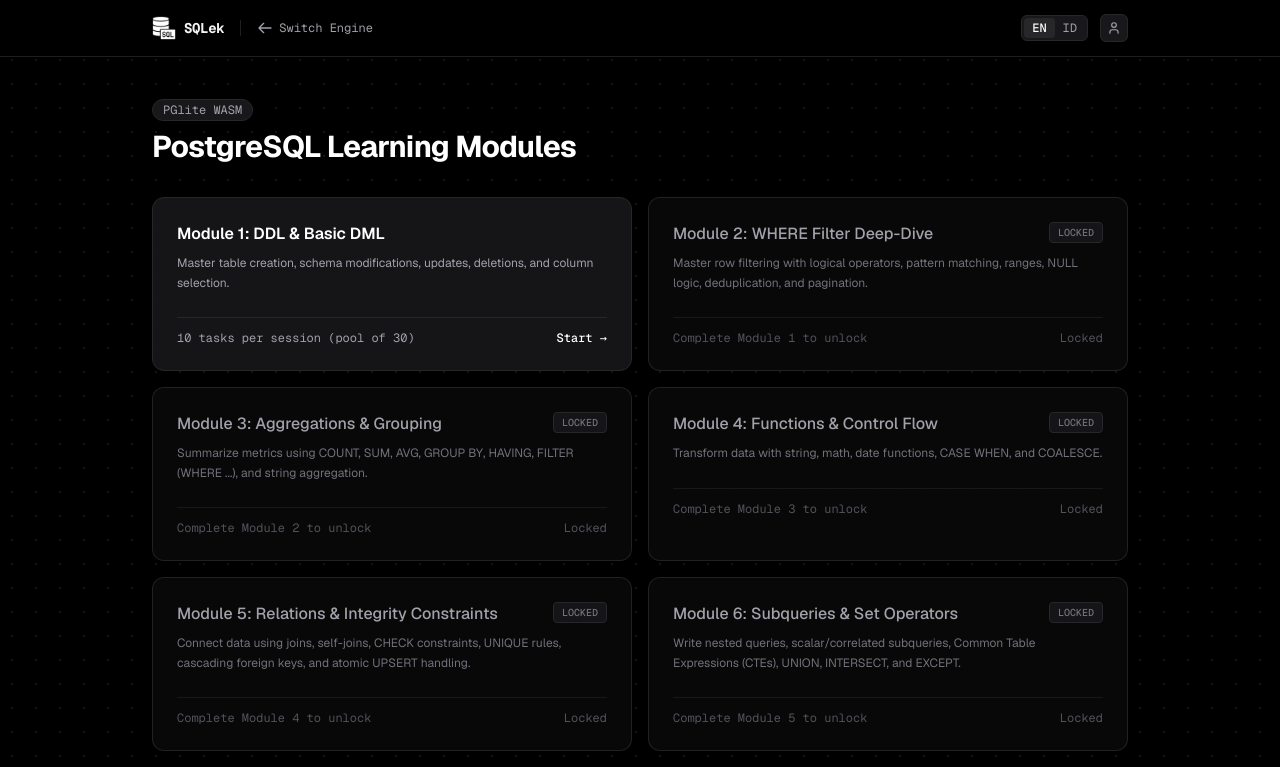
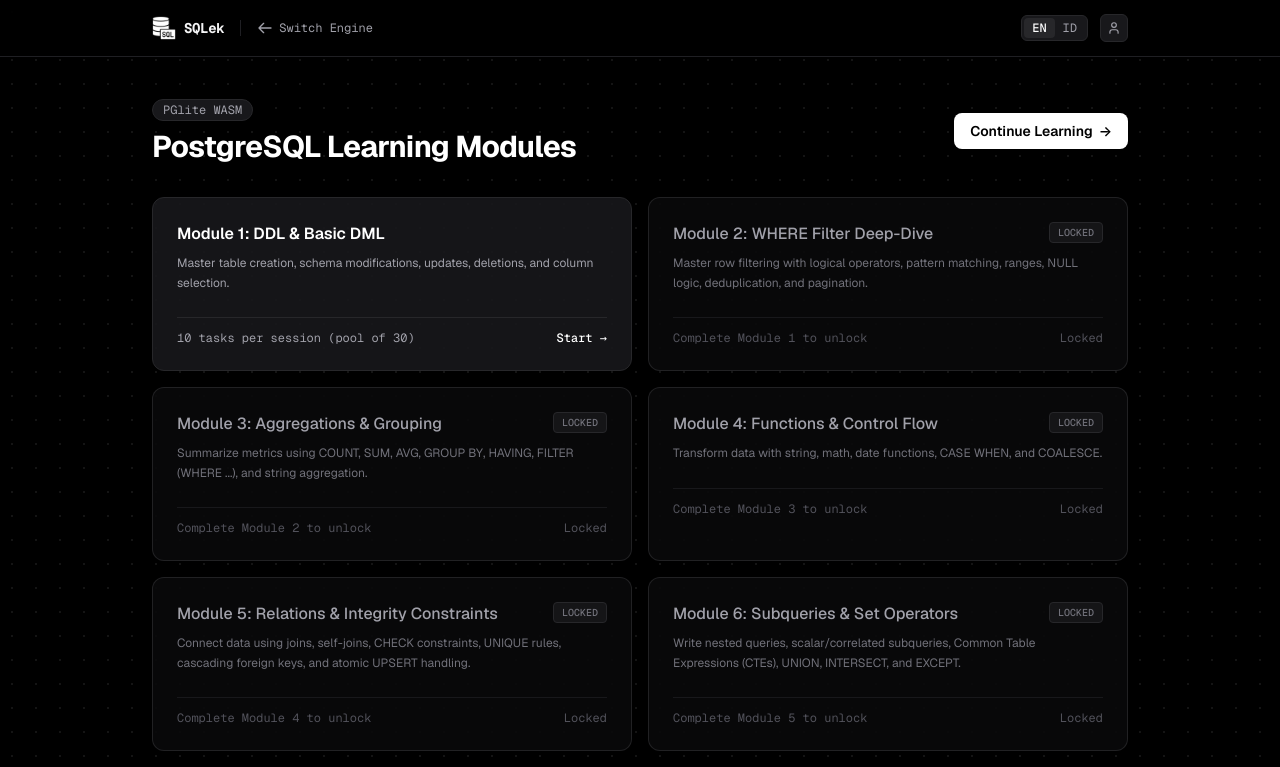
Before and after one commit to Permana721/SQLek, a SvelteKit app: page /1 in a window 1280 px wide. Shown: the top 767 px of the page. Built offline with nearby package versions, Linux system fonts and the light colour scheme.

Commit message:
refactor: add continue learning button and update module display

```diff
--- a/src/routes/[dbms]/+page.svelte
+++ b/src/routes/[dbms]/+page.svelte
@@ -1,8 +1,9 @@
 <script lang="ts">
 	import { page } from '$app/state';
+	import { goto } from '$app/navigation';
 	import { base } from '$app/paths';
 	import { MODULES } from '$lib/data/questions';
-	import { getProgress, clearProgress, isModuleUnlocked, isExamUnlocked, isAdminMode } from '$lib/data/progress';
+	import { getProgress, clearProgress, isModuleUnlocked, isExamUnlocked, isAdminMode, resolveResumePath } from '$lib/data/progress';
 	import UserMenu from '$lib/components/UserMenu.svelte';
 	import LanguageToggle from '$lib/components/LanguageToggle.svelte';
 	import Logo from '$lib/components/Logo.svelte';
@@ -68,13 +69,29 @@
 	</header>
 
 	<main class="max-w-5xl mx-auto px-4 sm:px-6 py-10 w-full flex-1">
-		<div class="mb-8">
-			<div class="inline-flex items-center gap-2 px-2.5 py-0.5 rounded-full bg-zinc-900 border border-zinc-800 text-zinc-400 text-xs font-mono mb-2">
-				<span>{dbms === 'postgres' ? 'PGlite WASM' : 'sql.js WASM'}</span>
+		<div class="mb-8 flex flex-col sm:flex-row sm:items-center sm:justify-between gap-4">
+			<div>
+				<div class="inline-flex items-center gap-2 px-2.5 py-0.5 rounded-full bg-zinc-900 border border-zinc-800 text-zinc-400 text-xs font-mono mb-2">
+					<span>{dbms === 'postgres' ? 'PGlite WASM' : 'sql.js WASM'}</span>
+				</div>
+				<h1 class="text-2xl sm:text-3xl font-bold tracking-tight text-white capitalize">
+					{dbmsTitle} {t[$locale].modulesTitle}
+				</h1>
 			</div>
-			<h1 class="text-2xl sm:text-3xl font-bold tracking-tight text-white capitalize">
-				{dbmsTitle} {t[$locale].modulesTitle}
-			</h1>
+
+			<button
+				onclick={() => {
+					let resumeUrl = resolveResumePath(page.params.dbms || dbms);
+					if (page.params.dbms && page.params.dbms.toLowerCase() === 'postgresql') {
+						resumeUrl = resumeUrl.replace(/^\/postgres\b/, '/postgresql');
+					}
+					goto(resumeUrl);
+				}}
+				class="px-4 py-2 bg-white text-black font-semibold text-xs sm:text-sm rounded-lg hover:bg-zinc-200 transition-colors inline-flex items-center gap-1.5 cursor-pointer self-start sm:self-auto shadow-sm"
+			>
+				<span>{t[$locale].continueLearning}</span>
+				<span>&rarr;</span>
+			</button>
 		</div>
 
 		<div class="grid grid-cols-1 md:grid-cols-2 gap-4">
```
